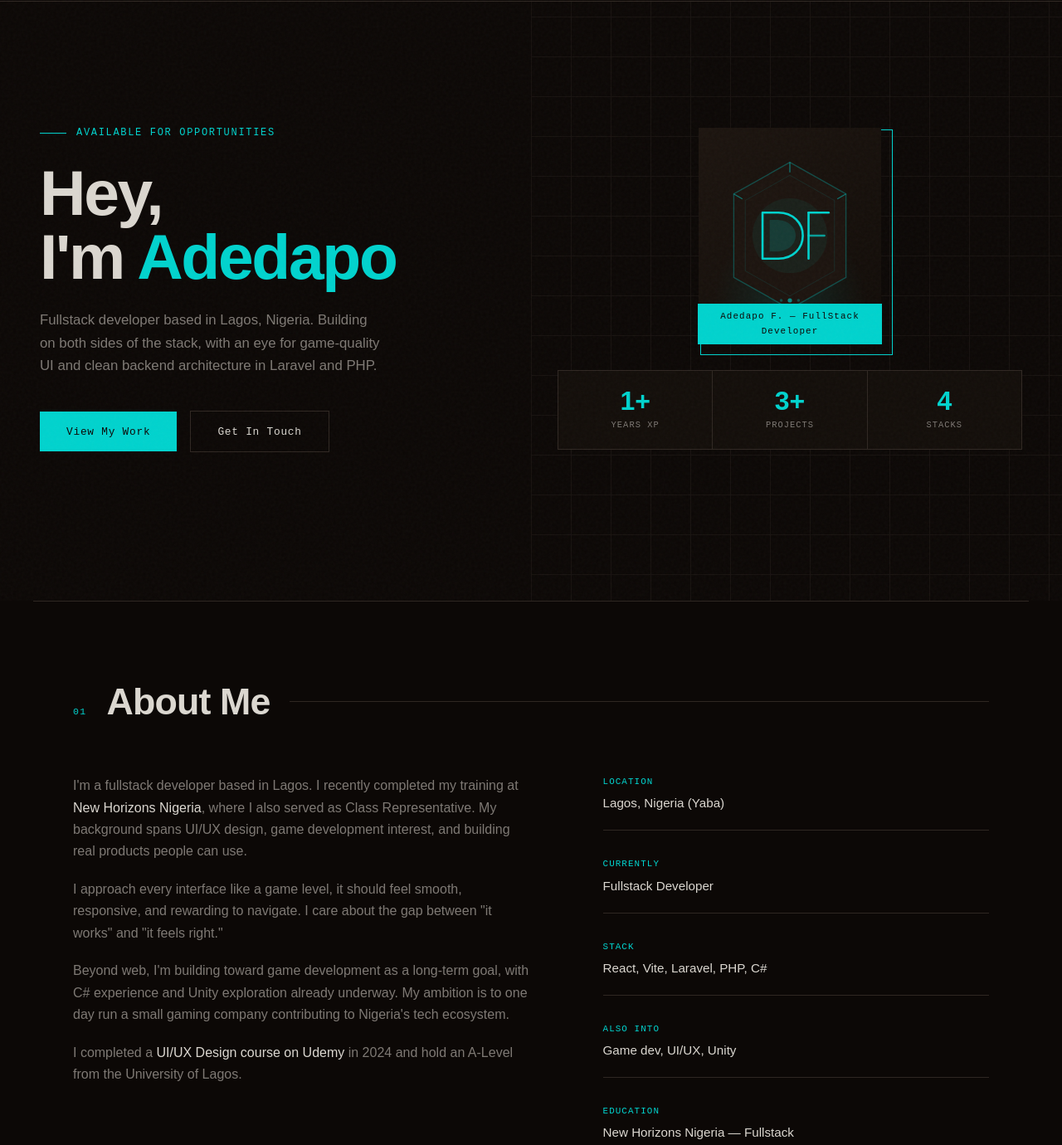
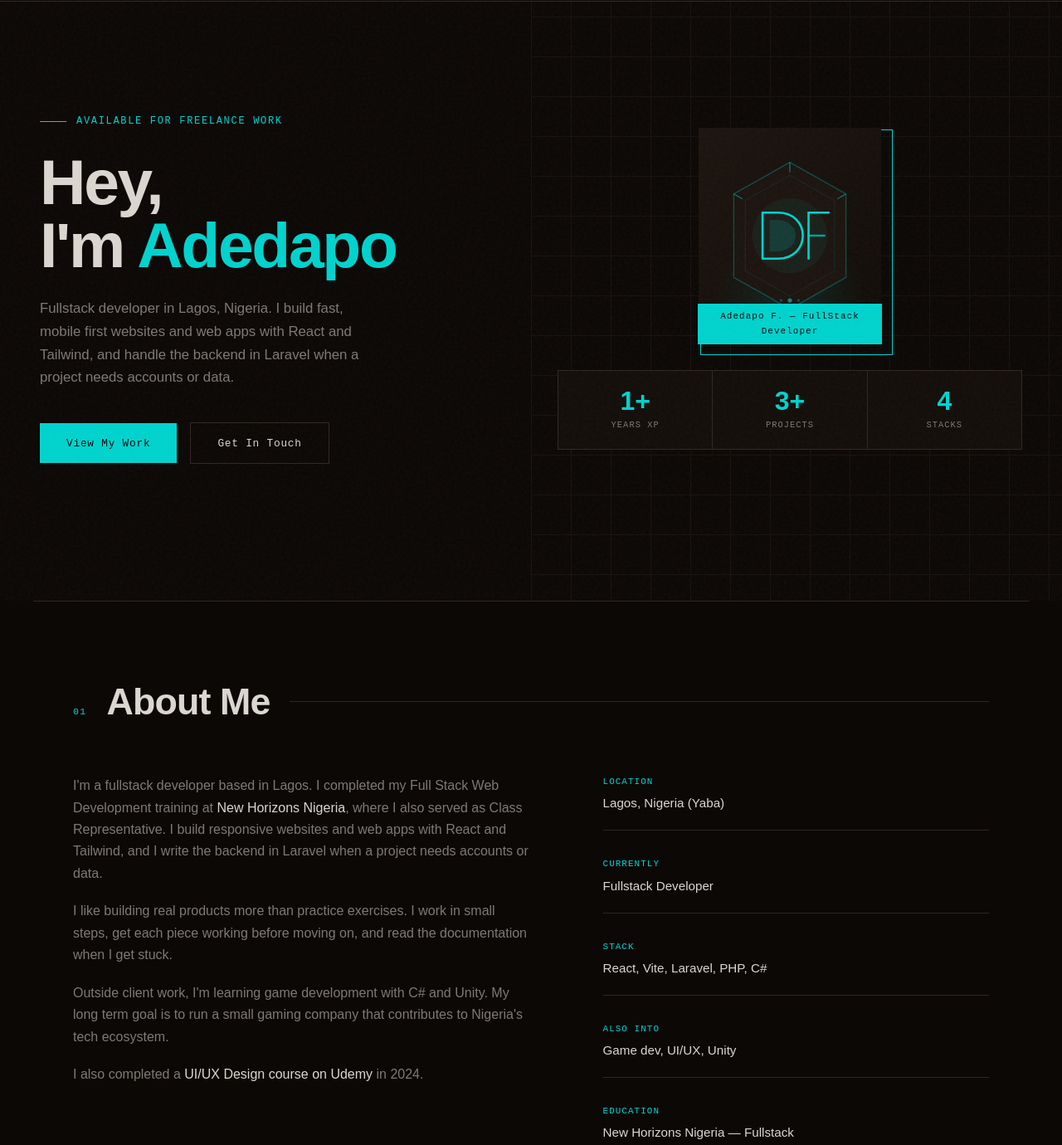
Before and after one commit to Dapo-f/Dapo_Fagorala, a plain HTML site: page index.html in a window 1280 px wide. Shown: the part 76-1456 px from the top of the page at 83% size. Drawn offline with nearby package versions, Linux system fonts and the light colour scheme.

Commit message:
refactor: update hero and about sections for clarity and engagement

```diff
--- a/index.html
+++ b/index.html
@@ -37,15 +37,14 @@
       style="max-width: unset; padding-left: 3rem; padding-right: 3rem"
     >
       <div class="hero-left">
-        <p class="hero-tag fade-up">Available for opportunities</p>
+        <p class="hero-tag fade-up">Available for freelance work</p>
         <h1 class="fade-up delay-1">
-          Hey,<br />I'm <em>Adedapo<span class="cursor"></span></em
-          ><br />
+          Hey,<br />I'm <em>Adedapo<span class="cursor"></span></em><br />
         </h1>
         <p class="hero-desc fade-up delay-2">
-          Fullstack developer based in Lagos, Nigeria. Building on both sides
-          of the stack, with an eye for game-quality UI and clean backend
-          architecture in Laravel and PHP.
+          Fullstack developer in Lagos, Nigeria. I build fast, mobile first
+          websites and web apps with React and Tailwind, and handle the backend
+          in Laravel when a project needs accounts or data.
         </p>
         <div class="hero-actions fade-up delay-3">
           <a href="#projects" class="btn-primary">View My Work</a>
@@ -54,10 +53,7 @@
       </div>
 
       <div class="hero-right fade-up delay-2">
-        <div
-          class="avatar-frame"
-          data-label="Adedapo F. — FullStack Developer"
-        >
+        <div class="avatar-frame" data-label="Adedapo F. — FullStack Developer">
           <div class="avatar-placeholder">
             <svg
               viewBox="0 0 200 240"
@@ -187,26 +183,25 @@
       <div class="about-grid">
         <div class="about-body">
           <p>
-            I'm a fullstack developer based in Lagos. I recently completed my
-            training at <strong>New Horizons Nigeria</strong>, where I also
-            served as Class Representative. My background spans UI/UX design,
-            game development interest, and building real products people can
-            use.
+            I'm a fullstack developer based in Lagos. I completed my Full Stack
+            Web Development training at <strong>New Horizons Nigeria</strong>,
+            where I also served as Class Representative. I build responsive
+            websites and web apps with React and Tailwind, and I write the
+            backend in Laravel when a project needs accounts or data.
           </p>
           <p>
-            I approach every interface like a game level, it should feel
-            smooth, responsive, and rewarding to navigate. I care about the gap
-            between "it works" and "it feels right."
+            I like building real products more than practice exercises. I work
+            in small steps, get each piece working before moving on, and read
+            the documentation when I get stuck.
           </p>
           <p>
-            Beyond web, I'm building toward game development as a long-term
-            goal, with C# experience and Unity exploration already underway. My
-            ambition is to one day run a small gaming company contributing to
-            Nigeria's tech ecosystem.
+            Outside client work, I'm learning game development with C# and
+            Unity. My long term goal is to run a small gaming company that
+            contributes to Nigeria's tech ecosystem.
           </p>
           <p>
-            I completed a <strong>UI/UX Design course on Udemy</strong> in 2024
-            and hold an A-Level from the University of Lagos.
+            I also completed a <strong>UI/UX Design course on Udemy</strong> in
+            2024.
           </p>
         </div>
 
@@ -439,8 +434,9 @@
         <p class="contact-eyebrow">04 / Let's Connect</p>
         <h2>Got a project<br />in mind?</h2>
         <p class="contact-sub">
-          I'm open to internships, freelance work, and collaborations. If you're
-          building something interesting, let's talk.
+          I'm open to freelance projects, internships, and collaborations. If
+          you need a website or web app built, send me a message and tell me
+          what you have in mind.
         </p>
         <a href="mailto:adedapofagorala@gmail.com" class="contact-email"
           >adedapofagorala@gmail.com</a
@@ -450,26 +446,20 @@
           <a
             href="https://github.com/Dapo-f"
             target="_blank"
+            rel="noopener noreferrer"
             class="social-link"
           >
             <ion-icon name="logo-github"></ion-icon>
             github.com/Dapo-f
           </a>
           <a
-            href="https://x.com/DapoFolarinqx"
-            target="_blank"
-            class="social-link"
-          >
-            <ion-icon name="logo-twitter"></ion-icon>
-            @DapoFolarinqx
-          </a>
-          <a
             href="https://wa.me/2349069697463"
             target="_blank"
+            rel="noopener noreferrer"
             class="social-link"
           >
             <ion-icon name="logo-whatsapp"></ion-icon>
-            09069697463
+            Chat on WhatsApp
           </a>
         </div>
       </div>
@@ -479,7 +469,7 @@
     <footer>
       <p>Adedapo F. — Lagos, Nigeria</p>
       <p>
-        Built with HTML, CSS &amp; intentionality &nbsp;&#9670;&nbsp;
+        Built with HTML, CSS &nbsp;&#9670;&nbsp;
         <span id="footer-desc"></span>
       </p>
     </footer>
```
